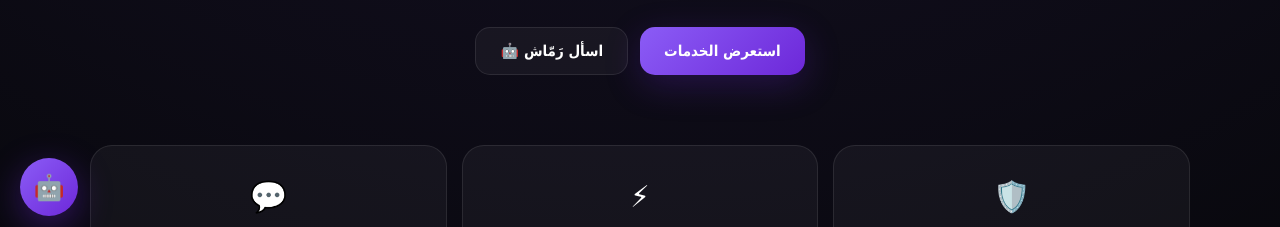
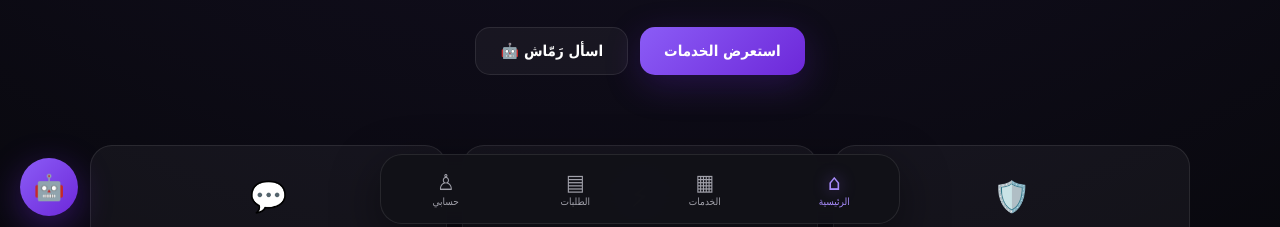
Before and after one commit to ramshapus/ramsha-plus-app-, a plain HTML site: page index.html in a window 1280 px wide. Shown: the part 564-791 px from the top of the page. Drawn offline with Linux system fonts and the light colour scheme.

Commit message:
Update style.css

```diff
--- a/css/style.css
+++ b/css/style.css
@@ -1422,3 +1422,75 @@ img {
   }
 
 }
+/* =====================================================
+   التنقل السفلي
+===================================================== */
+
+#navigation-container {
+  position: fixed;
+  bottom: 0;
+  right: 0;
+  left: 0;
+  z-index: 800;
+}
+
+.bottom-navigation {
+  width: min(520px, 94%);
+  height: 70px;
+
+  margin: 0 auto 12px;
+
+  display: grid;
+  grid-template-columns: repeat(4, 1fr);
+
+  background: rgba(17, 17, 24, 0.94);
+
+  border: 1px solid var(--border);
+  border-radius: 22px;
+
+  backdrop-filter: blur(18px);
+
+  box-shadow:
+    0 15px 50px rgba(0, 0, 0, 0.45);
+}
+
+.nav-item {
+  display: flex;
+  flex-direction: column;
+  align-items: center;
+  justify-content: center;
+
+  gap: 2px;
+
+  color: var(--text-soft);
+
+  background: transparent;
+
+  transition: 0.2s;
+}
+
+.nav-item span {
+  font-size: 22px;
+  line-height: 1;
+}
+
+.nav-item small {
+  font-size: 10px;
+}
+
+.nav-item.active {
+  color: var(--purple-light);
+}
+
+.nav-item.active span {
+  text-shadow:
+    0 0 15px rgba(139, 92, 246, 0.7);
+}
+
+@media (max-width: 600px) {
+  .bottom-navigation {
+    width: 94%;
+    height: 66px;
+    margin-bottom: 8px;
+  }
+}
```
